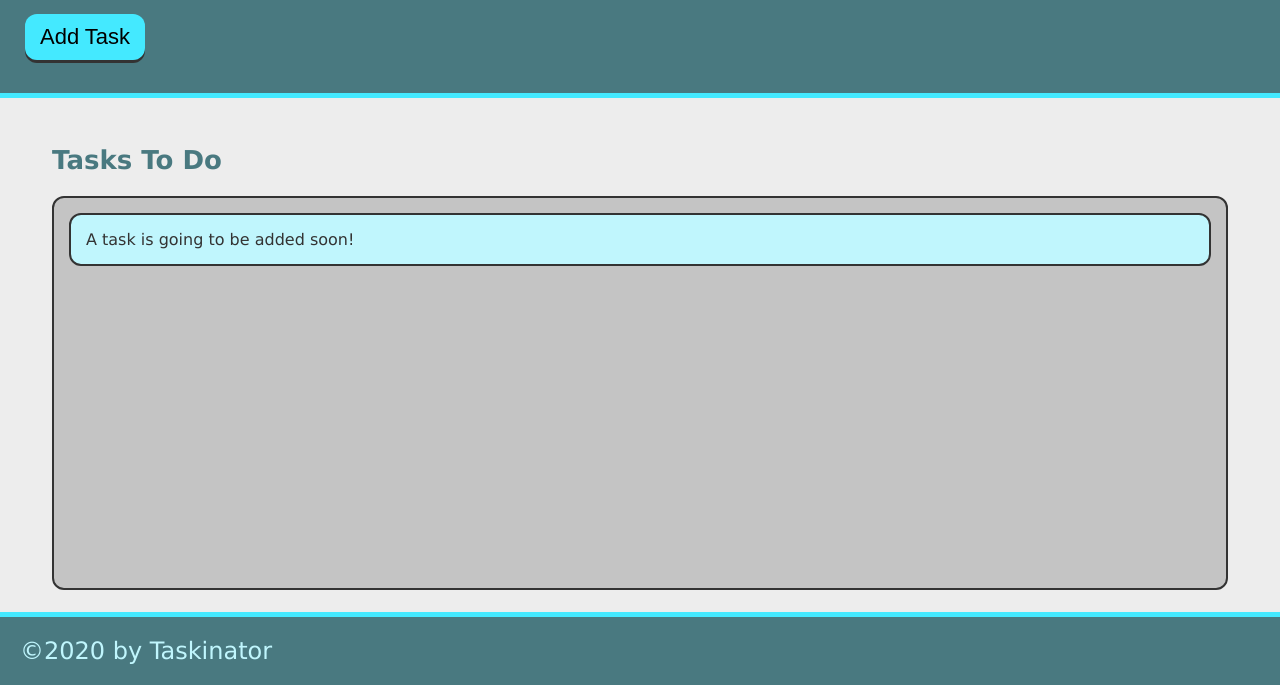
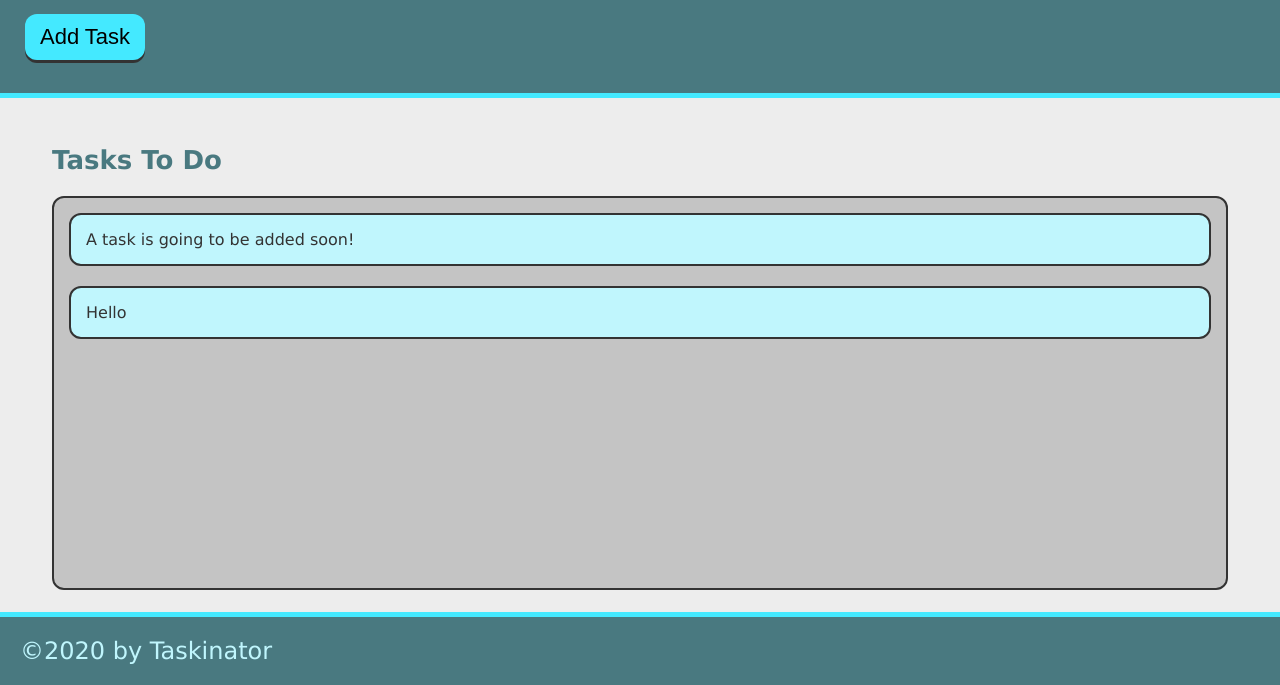
Before and after one commit to haydenkd/taskinator, a plain HTML site: page index.html in a window 1280 px wide. Both pictures are taken after a click on the button "Add Task". Shown: the part 115-800 px from the top of the page. Drawn offline with Linux system fonts and the light colour scheme.

Commit message:
add ability to add task

```diff
--- a/assets/js/script.js
+++ b/assets/js/script.js
@@ -0,0 +1,11 @@
+var buttonE1 = document.querySelector(".btn");
+var taskList = document.querySelector("#tasks-to-do");
+
+var createTaskHandler = function() {
+    var taskItem = document.createElement("li");
+    taskItem.className = "task-item";
+    taskItem.textContent = "Hello";
+    taskList.appendChild(taskItem);
+}
+
+buttonE1.addEventListener("click", createTaskHandler);
--- a/index.html
+++ b/index.html
@@ -10,13 +10,13 @@
     <header>
         <h1 class="page-title">Taskinator</h1>
         <p>Click the button below to add a new task!</p>
-        <button class="btn">Add Task</button>
+        <button class="btn" id="save-task">Add Task</button>
     </header>
 
     <main class="page-content">
         <section class="task-list-wrapper">
             <h2 class="list-title">Tasks To Do</h2>
-            <ul class="task-list">
+            <ul class="task-list" id="tasks-to-do">
                 <li class="task-item">
                     A task is going to be added soon!
                 </li>
```
